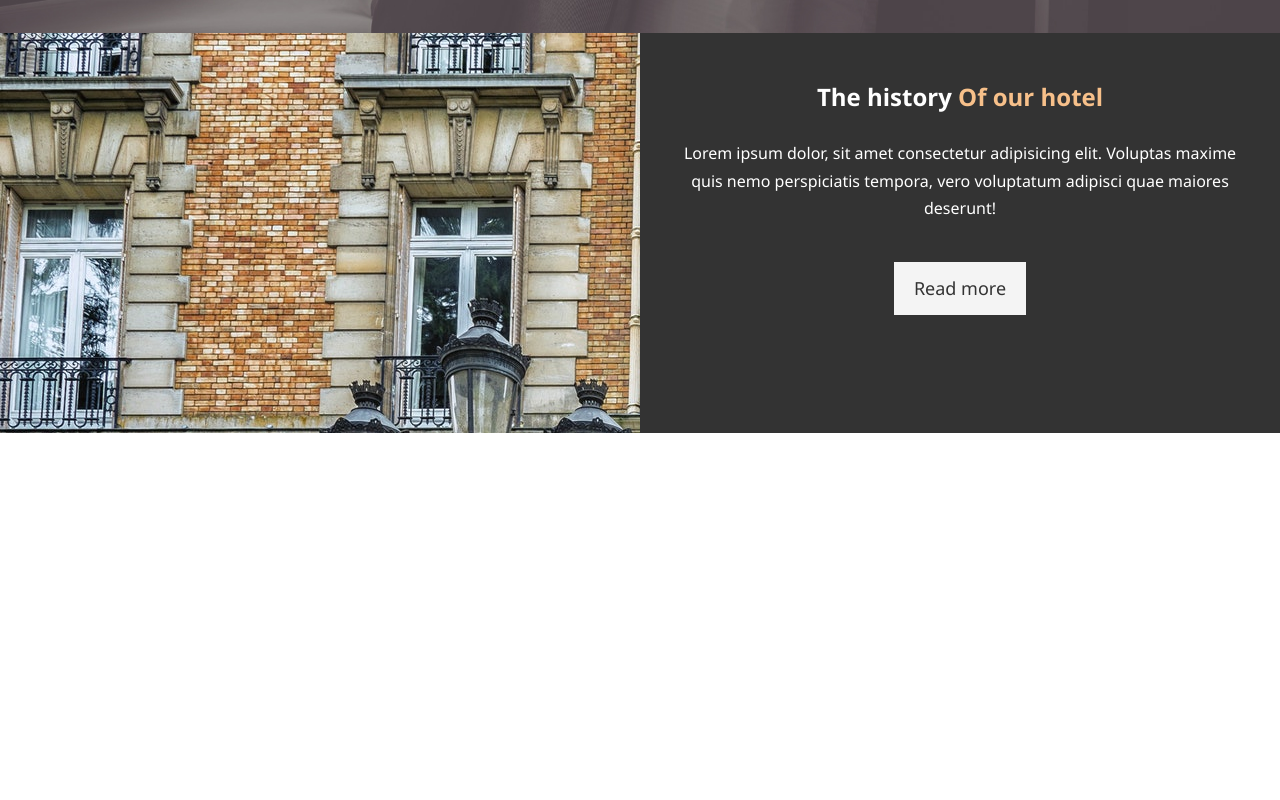
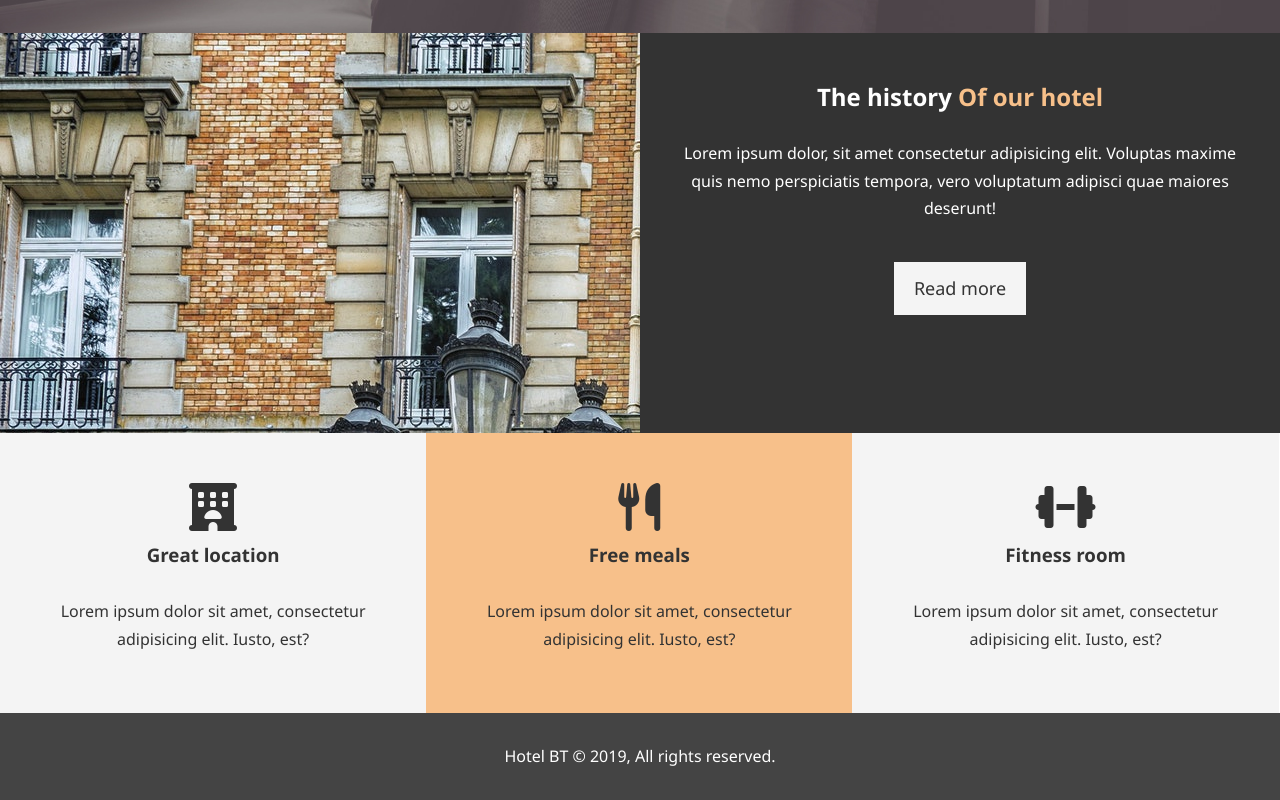
Before and after one commit to BarSnir/HTML-CSS-Course, a plain HTML site: page C_Hotel/index.html in a window 1280 px wide. Shown: the part 634-1434 px from the top of the page. Before the commit the page ends 1067 px from the top, so only its background shows below. Drawn offline with Linux system fonts and the light colour scheme.

Commit message:
done with footer in the main page

```diff
--- a/C_Hotel/css/style.css
+++ b/C_Hotel/css/style.css
@@ -45,13 +45,17 @@
 }
 
 .bg-primary {
-    background: #333;
-    color: #f7c08a;
+    background: #f7c08a;
+    color: #333;
 }
 
 .btn:hover {
     background: #f7c08a;
     color: #333;
+}
+
+.clr {
+    clear: both;
 }
 
 /* Main Styling */
@@ -157,3 +161,23 @@ p {
 #home-info .info-content p {
     padding-bottom: 30px;
 }
+
+/* Features */
+.box {
+    float: left;
+    width: 33.3%;
+    padding: 50px;
+    text-align: center;
+}
+
+.box i {
+    margin-bottom: 10px;
+}
+
+/* Footr */
+#main-footer {
+    text-align: center;
+    background: #444;
+    color: #fff;
+    padding: 20px;
+}
--- a/C_Hotel/index.html
+++ b/C_Hotel/index.html
@@ -6,6 +6,7 @@
     <meta http-equiv="X-UA-Compatible" content="ie=edge">
     <meta name="description" content="Welcome to my first hotel in New York, Manheten">
     <meta name="keyword" content="New York, Manheten, Hotel, NY">
+    <script src="https://kit.fontawesome.com/2965aedddc.js" crossorigin="anonymous"></script>
     <link rel="stylesheet" href="./css/style.css">
     <title>Hotel BT | NY Hotel</title>
 </head>
@@ -21,7 +22,6 @@
           </ul>
           </div>
       </nav>
-
       <div id="showcase">
         <div class="container">
             <div class="showcase-content">
@@ -48,5 +48,32 @@
             <a href="./about.html" class="btn btn-light">Read more</a>
         </div>
     </section>
+    <section id="features">
+        <div class="box bg-light">
+            <i class="fas fa-hotel fa-3x"></i>
+            <h3>Great location</h3>
+            <p>
+            Lorem ipsum dolor sit amet, consectetur adipisicing elit. Iusto, est?
+            </p>
+        </div>
+        <div class="box bg-primary">
+            <i class="fas fa-utensils fa-3x"></i>
+            <h3>Free meals</h3>
+            <p>
+            Lorem ipsum dolor sit amet, consectetur adipisicing elit. Iusto, est?
+            </p>
+        </div>
+        <div class="box bg-light">
+            <i class="fas fa-dumbbell fa-3x"></i>
+            <h3>Fitness room</h3>
+            <p>
+            Lorem ipsum dolor sit amet, consectetur adipisicing elit. Iusto, est?
+            </p>
+        </div>
+    </section>
+    <div class="clr"></div>
+    <footer id="main-footer">
+        <p> Hotel BT &copy; 2019, All rights reserved.</p>
+    </footer>
 </body>
 </html>
```
